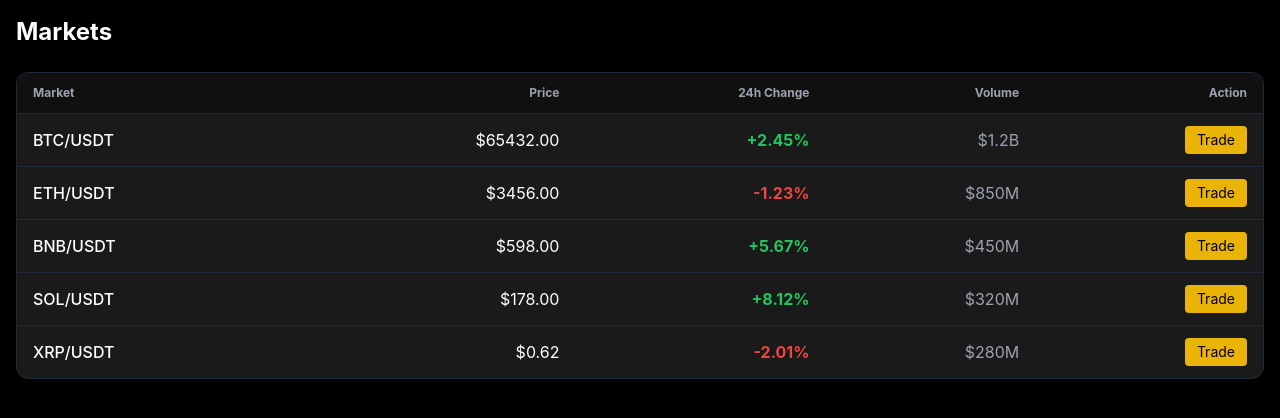
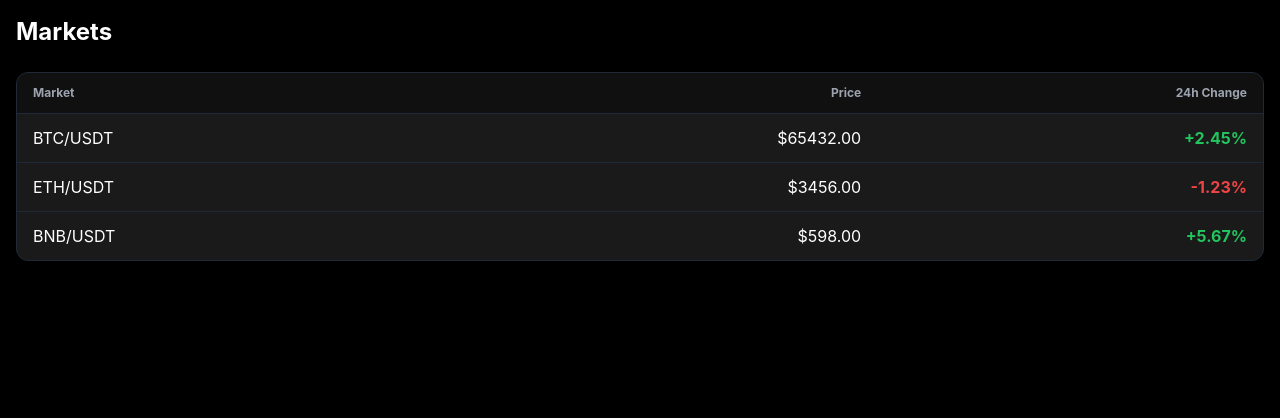
Before and after one commit to Cashipro/cashipro, a Next.js app in the folder apps/web/: page /markets in a window 1280 px wide. Shown: the top 418 px of the page. Built offline with nearby package versions, Linux system fonts and the light colour scheme.

Commit message:
Update page.tsx

```diff
--- a/apps/web/src/app/markets/page.tsx
+++ b/apps/web/src/app/markets/page.tsx
@@ -1,13 +1,9 @@
 "use client";
 
-import Link from "next/link";
-
 const markets = [
-  { symbol: "BTC/USDT", price: 65432, change: 2.45, volume: "1.2B" },
-  { symbol: "ETH/USDT", price: 3456, change: -1.23, volume: "850M" },
-  { symbol: "BNB/USDT", price: 598, change: 5.67, volume: "450M" },
-  { symbol: "SOL/USDT", price: 178, change: 8.12, volume: "320M" },
-  { symbol: "XRP/USDT", price: 0.62, change: -2.01, volume: "280M" },
+  { symbol: "BTC/USDT", price: 65432, change: 2.45 },
+  { symbol: "ETH/USDT", price: 3456, change: -1.23 },
+  { symbol: "BNB/USDT", price: 598, change: 5.67 },
 ];
 
 export default function MarketsPage() {
@@ -21,25 +17,15 @@ export default function MarketsPage() {
               <th className="px-4 py-3 text-left text-xs text-gray-400">Market</th>
               <th className="px-4 py-3 text-right text-xs text-gray-400">Price</th>
               <th className="px-4 py-3 text-right text-xs text-gray-400">24h Change</th>
-              <th className="px-4 py-3 text-right text-xs text-gray-400">Volume</th>
-              <th className="px-4 py-3 text-right text-xs text-gray-400">Action</th>
             </tr>
           </thead>
           <tbody>
             {markets.map((m) => (
               <tr key={m.symbol} className="border-t border-gray-800 hover:bg-gray-800/50">
-                <td className="px-4 py-3 text-white font-medium">{m.symbol}</td>
+                <td className="px-4 py-3 text-white">{m.symbol}</td>
                 <td className="px-4 py-3 text-right text-white">${m.price.toFixed(2)}</td>
                 <td className={`px-4 py-3 text-right font-bold ${m.change >= 0 ? "text-green-500" : "text-red-500"}`}>
                   {m.change >= 0 ? "+" : ""}{m.change}%
-                </td>
-                <td className="px-4 py-3 text-right text-gray-400">${m.volume}</td>
-                <td className="px-4 py-3 text-right">
-                  <Link href={`/trade/${m.symbol.replace("/", "")}`}>
-                    <button className="px-3 py-1 bg-yellow-500 text-black text-sm rounded hover:bg-yellow-400">
-                      Trade
-                    </button>
-                  </Link>
                 </td>
               </tr>
             ))}
```
